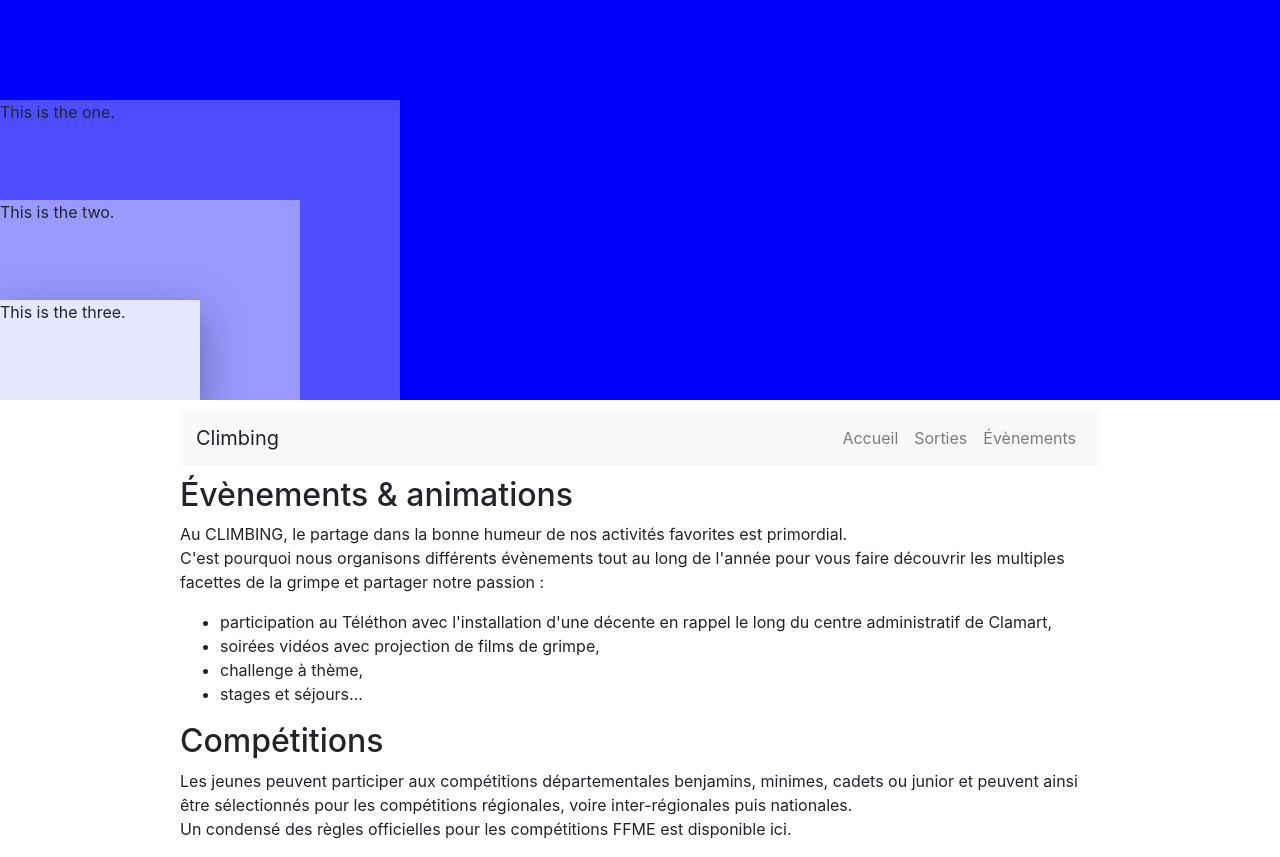
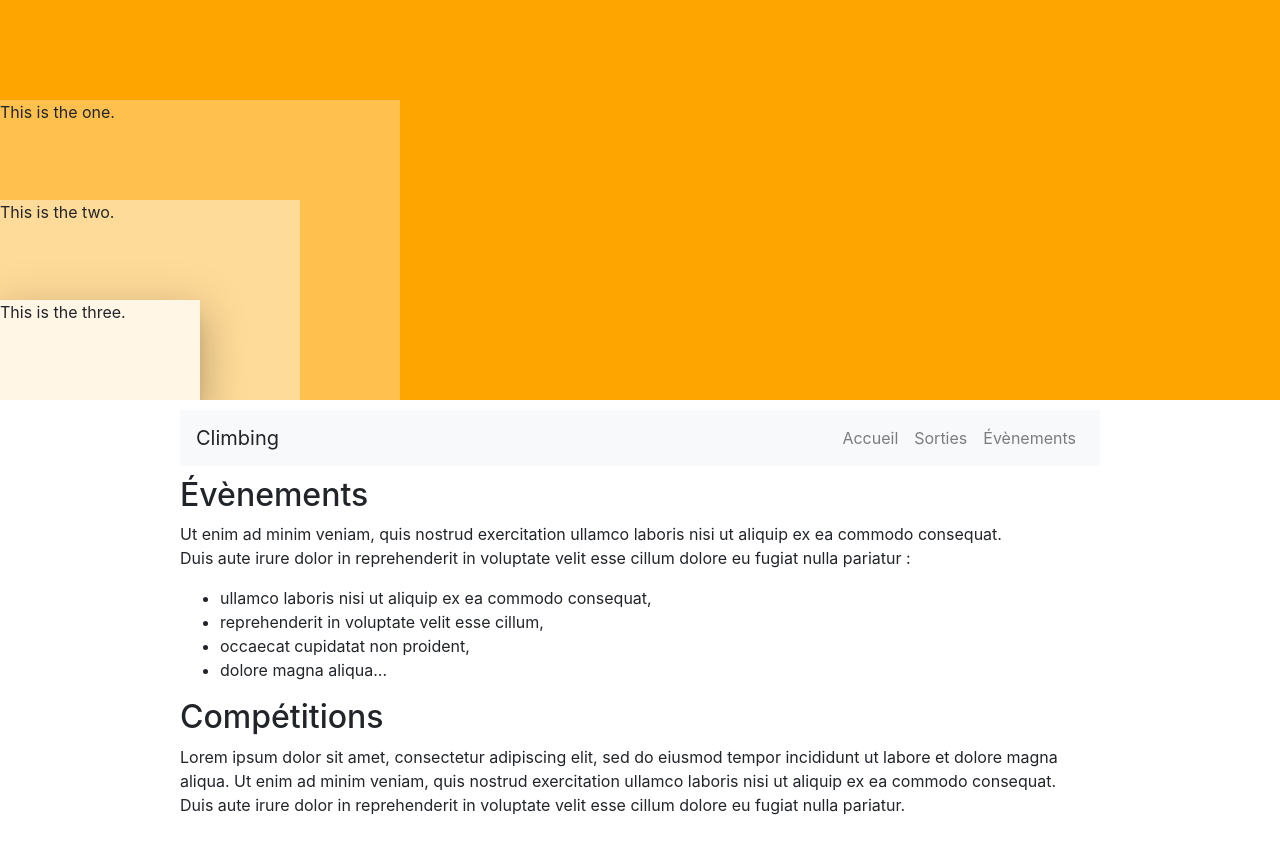
Before and after one commit to yve5/climbing, a React (Create React App) app: page /#/evenements in a window 1280 px wide. After the commit the page ends 833 px from the top, so only its background shows below. Built offline with nearby package versions, Linux system fonts and the light colour scheme.

Commit message:
Parallax Header

```diff
--- a/src/App.js
+++ b/src/App.js
@@ -5,7 +5,7 @@
 import Accueil from './Features/Accueil/Accueil';
 import Sorties from './Features/Sorties/Sorties';
 import Evenements from './Features/Evenements/Evenements';
-import Parallax from './Features/Parallax/Parallax';
+import ParallaxHeader from './Features/ParallaxHeader/ParallaxHeader';
 
 import {
   Container,
@@ -38,7 +38,7 @@
   render() {
     return (
       <div>
-        <Parallax />
+        <ParallaxHeader />
         <HashRouter>
           <Container className="App">
             <Row>
--- a/src/Features/Accueil/Accueil.js
+++ b/src/Features/Accueil/Accueil.js
@@ -57,23 +57,21 @@
         </Row>
 
         <p>
-          Au CLIMBING, nous souhaitons vous faire découvrir les multiples facettes de l'escalade.
+          Lorem ipsum dolor sit amet, consectetur adipiscing elit, sed do eiusmod tempor.
         </p>
 
         <p>
-          En complément de nos entrainements en salle, nous proposons des sorties à la journée en falaise et des stages sur plusieurs jours (escalade et canyonisme).
+          Excepteur sint occaecat cupidatat non proident, sunt in culpa qui officia deserunt mollit anim id est laborum.
         </p>
 
         <Alert color="success">
-          Les inscriptions pour les adultes commenceront au forum des associations au stade Hunebelle le 8 septembre 2018.
-          Pour les jeunes, il reste peu de place pour le samedi matin, Contactez-nous par courriel avant de remplir les papiers d'inscription afin de réserver un créneau.
-          Le créneau 10-12ans est complet. Vous pouvez cependant nous contacter pour être mis sur liste d'attente pour l'année prochaine.
-          Les documents d'inscription 2018-2019 sont en ligne pour les jeunes et les adultes.
-          Pour les réinscriprions, une préinscription n'est pas nécessaire.
+          Lorem ipsum dolor sit amet, consectetur adipiscing elit, sed do eiusmod tempor incididunt ut labore et dolore magna aliqua. Ut enim ad minim veniam, quis nostrud exercitation ullamco laboris nisi ut aliquip ex ea commodo consequat. Duis aute irure dolor in reprehenderit in voluptate velit esse cillum dolore eu fugiat nulla pariatur. Excepteur sint occaecat cupidatat non proident, sunt in culpa qui officia deserunt mollit anim id est laborum.
+
+          Lorem ipsum dolor sit amet, consectetur adipiscing elit, sed do eiusmod tempor incididunt ut labore et dolore magna aliqua. Ut enim ad minim veniam, quis nostrud exercitation ullamco laboris nisi ut aliquip ex ea commodo consequat. Duis aute irure dolor in reprehenderit in voluptate velit esse cillum dolore eu fugiat nulla pariatur. Excepteur sint occaecat cupidatat non proident, sunt in culpa qui officia deserunt mollit anim id est laborum.
         </Alert>
 
         <p>
-          D'autres infos sur la vie du club sont regroupées par là... et vous pouvez également nous retrouver sur le groupe facebook du club pour discuter de l'actualité du club ou organiser vos sorties ! Les documents d'inscriptions sont déja en ligne dans la rubrique Adhésion.
+          Lorem ipsum dolor sit amet, consectetur adipiscing elit, sed do eiusmod tempor incididunt ut labore et dolore magna aliqua. Ut enim ad minim veniam, quis nostrud exercitation ullamco laboris nisi ut aliquip ex ea commodo consequat. Duis aute irure dolor in reprehenderit in voluptate velit esse cillum dolore eu fugiat nulla pariatur. Excepteur sint occaecat cupidatat non proident, sunt in culpa qui officia deserunt mollit anim id est laborum.
         </p>
       </div>
     );
--- a/src/Features/Evenements/Evenements.js
+++ b/src/Features/Evenements/Evenements.js
@@ -4,25 +4,25 @@
   render() {
     return (
       <div>
-        <h2>Évènements & animations</h2>
+        <h2>Évènements</h2>
         <p>
-          Au CLIMBING, le partage dans la bonne humeur de nos activités favorites est primordial.
+          Ut enim ad minim veniam, quis nostrud exercitation ullamco laboris nisi ut aliquip ex ea commodo consequat.
           <br />
-          C'est pourquoi nous organisons différents évènements tout au long de l'année pour vous faire découvrir les multiples facettes de la grimpe et partager notre passion :
+          Duis aute irure dolor in reprehenderit in voluptate velit esse cillum dolore eu fugiat nulla pariatur :
         </p>
 
         <ul>
-          <li>participation au Téléthon avec l'installation d'une décente en rappel le long du centre administratif de Clamart,</li>
-          <li>soirées vidéos avec projection de films de grimpe,</li>
-          <li>challenge à thème,</li>
-          <li>stages et séjours...</li>
+          <li>ullamco laboris nisi ut aliquip ex ea commodo consequat,</li>
+          <li>reprehenderit in voluptate velit esse cillum,</li>
+          <li>occaecat cupidatat non proident,</li>
+          <li>dolore magna aliqua...</li>
         </ul>
 
         <h2>Compétitions</h2>
         <p>
-          Les jeunes peuvent participer aux compétitions départementales benjamins, minimes, cadets ou junior et peuvent ainsi être sélectionnés pour les compétitions régionales, voire inter-régionales puis nationales.
+          Lorem ipsum dolor sit amet, consectetur adipiscing elit, sed do eiusmod tempor incididunt ut labore et dolore magna aliqua. Ut enim ad minim veniam, quis nostrud exercitation ullamco laboris nisi ut aliquip ex ea commodo consequat.
           <br />
-          Un condensé des règles officielles pour les compétitions FFME est disponible ici.
+          Duis aute irure dolor in reprehenderit in voluptate velit esse cillum dolore eu fugiat nulla pariatur.
         </p>
       </div>
     );
--- a/src/Features/Parallax/Parallax.js
+++ b/src/Features/ParallaxHeader/ParallaxHeader.js
@@ -1,7 +1,7 @@
 import React, { Component } from 'react';
-import './Parallax.scss';
+import './ParallaxHeader.scss';
 
-class Parallax extends Component {
+class ParallaxHeader extends Component {
   constructor(props) {
     super(props);
 
@@ -26,9 +26,9 @@
 
   render() {
     return (
-      <div className="parallax">
+      <div className="parallaxHeader">
         <div
-          className="parallax__layer"
+          className="parallaxHeader__layer"
           style={{
             'transform': 'translateY(' + Math.round(this.state.scrolled * 0.8) + 'px)',
           }}
@@ -36,7 +36,7 @@
           This is the one.
           </div>
         <div
-          className="parallax__layer parallax__layer--two"
+          className="parallaxHeader__layer parallaxHeader__layer--two"
           style={{
             'transform': 'translateY(' + Math.round(this.state.scrolled * 0.4) + 'px)',
           }}
@@ -44,7 +44,7 @@
           This is the two.
         </div>
         <div
-          className="parallax__layer parallax__layer--three"
+          className="parallaxHeader__layer parallaxHeader__layer--three"
           style={{
             'transform': 'translateY(' + Math.round(this.state.scrolled * 0.2) + 'px)',
           }}
@@ -56,4 +56,4 @@
   }
 }
 
-export default Parallax;
+export default ParallaxHeader;
--- a/src/Features/Parallax/Parallax.scss
+++ b/src/Features/ParallaxHeader/ParallaxHeader.scss
@@ -1,5 +1,5 @@
-.parallax {
-  $main-color: blue;
+.parallaxHeader {
+  $main-color: orange;
 
   background-color: lighten($main-color, 0%);
   box-sizing: border-box;
--- a/src/Features/Sorties/Sorties.js
+++ b/src/Features/Sorties/Sorties.js
@@ -4,92 +4,60 @@
   render() {
     return (
       <div>
-        <h2>Calendrier des sorties escalade 2018 / 2019</h2>
+        <h2>Duis aute irure dolor in reprehenderit</h2>
         <p>
-          Les sorties ne sont jamais annulées. Si besoin, nous changeons
-          de destination en fonction de la météo.
-          <br />
-          Toutes les sorties sont encadrées par des moniteurs diplômés.
+          Lorem ipsum dolor sit amet, consectetur adipiscing elit, sed do eiusmod tempor incididunt ut labore et dolore magna aliqua. Ut enim ad minim veniam, quis nostrud exercitation ullamco laboris nisi ut aliquip ex ea commodo consequat. Duis aute irure dolor in reprehenderit in voluptate velit esse cillum dolore eu fugiat nulla pariatur. Excepteur sint occaecat cupidatat non proident, sunt in culpa qui officia deserunt mollit anim id est laborum.
+
+          Lorem ipsum dolor sit amet, consectetur adipiscing elit, sed do eiusmod tempor incididunt ut labore et dolore magna aliqua. Ut enim ad minim veniam, quis nostrud exercitation ullamco laboris nisi ut aliquip ex ea commodo consequat. Duis aute irure dolor in reprehenderit in voluptate velit esse cillum dolore eu fugiat nulla pariatur. Excepteur sint occaecat cupidatat non proident, sunt in culpa qui officia deserunt mollit anim id est laborum.
         </p>
 
-        <h2>Sorties en sites naturels</h2>
+        <h2>Duis aute irure dolor in reprehenderit</h2>
         <p>
-          L'escalade ne se pratique pas que sur de la résine ! Le mieux est de grimper le plus souvent possible sur du rocher. Toutes les roches permettent des préhensions différentes et donc une escalade différente.
+          Lorem ipsum dolor sit amet, consectetur adipiscing elit, sed do eiusmod tempor incididunt ut labore et dolore magna aliqua. Ut enim ad minim veniam, quis nostrud exercitation ullamco laboris nisi ut aliquip ex ea commodo consequat. Duis aute irure dolor in reprehenderit in voluptate velit esse cillum dolore eu fugiat nulla pariatur. Excepteur sint occaecat cupidatat non proident, sunt in culpa qui officia deserunt mollit anim id est laborum.
+
+          Lorem ipsum dolor sit amet, consectetur adipiscing elit, sed do eiusmod tempor incididunt ut labore et dolore magna aliqua. Ut enim ad minim veniam, quis nostrud exercitation ullamco laboris nisi ut aliquip ex ea commodo consequat. Duis aute irure dolor in reprehenderit in voluptate velit esse cillum dolore eu fugiat nulla pariatur. Excepteur sint occaecat cupidatat non proident, sunt in culpa qui officia deserunt mollit anim id est laborum.
         </p>
 
+        <h2>Duis aute irure dolor in reprehenderit</h2>
         <p>
-          Pour cette raison, le CLIMBING organise une sortie en site naturel chaque mois ainsi que plusieurs week-end et stages dans l'année:
+          Lorem ipsum dolor sit amet, consectetur adipiscing elit, sed do eiusmod tempor incididunt ut labore et dolore magna aliqua. Ut enim ad minim veniam, quis nostrud exercitation ullamco laboris nisi ut aliquip ex ea commodo consequat. Duis aute irure dolor in reprehenderit in voluptate velit esse cillum dolore eu fugiat nulla pariatur. Excepteur sint occaecat cupidatat non proident, sunt in culpa qui officia deserunt mollit anim id est laborum.
+
+          Lorem ipsum dolor sit amet, consectetur adipiscing elit, sed do eiusmod tempor incididunt ut labore et dolore magna aliqua. Ut enim ad minim veniam, quis nostrud exercitation ullamco laboris nisi ut aliquip ex ea commodo consequat. Duis aute irure dolor in reprehenderit in voluptate velit esse cillum dolore eu fugiat nulla pariatur. Excepteur sint occaecat cupidatat non proident, sunt in culpa qui officia deserunt mollit anim id est laborum.
         </p>
 
-        <ul>
-          <li>Sorties en falaises</li>
-          <li>Sorties bloc</li>
-          <li>Week-end et stages d'escalade</li>
-        </ul>
+        <h2>Duis aute irure dolor in reprehenderit</h2>
+        <p>
+          Lorem ipsum dolor sit amet, consectetur adipiscing elit, sed do eiusmod tempor incididunt ut labore et dolore magna aliqua. Ut enim ad minim veniam, quis nostrud exercitation ullamco laboris nisi ut aliquip ex ea commodo consequat. Duis aute irure dolor in reprehenderit in voluptate velit esse cillum dolore eu fugiat nulla pariatur. Excepteur sint occaecat cupidatat non proident, sunt in culpa qui officia deserunt mollit anim id est laborum.
 
-        <p>
-          Les sorties se font généralement avec un car ou par co-voiturage.
+          Lorem ipsum dolor sit amet, consectetur adipiscing elit, sed do eiusmod tempor incididunt ut labore et dolore magna aliqua. Ut enim ad minim veniam, quis nostrud exercitation ullamco laboris nisi ut aliquip ex ea commodo consequat. Duis aute irure dolor in reprehenderit in voluptate velit esse cillum dolore eu fugiat nulla pariatur. Excepteur sint occaecat cupidatat non proident, sunt in culpa qui officia deserunt mollit anim id est laborum.
         </p>
 
+        <h2>Duis aute irure dolor in reprehenderit</h2>
         <p>
-          Les départs et les retours se font toujours place Ferrari à Clamart (heure donnée à titre indicatif):
+          Lorem ipsum dolor sit amet, consectetur adipiscing elit, sed do eiusmod tempor incididunt ut labore et dolore magna aliqua. Ut enim ad minim veniam, quis nostrud exercitation ullamco laboris nisi ut aliquip ex ea commodo consequat. Duis aute irure dolor in reprehenderit in voluptate velit esse cillum dolore eu fugiat nulla pariatur. Excepteur sint occaecat cupidatat non proident, sunt in culpa qui officia deserunt mollit anim id est laborum.
+
+          Lorem ipsum dolor sit amet, consectetur adipiscing elit, sed do eiusmod tempor incididunt ut labore et dolore magna aliqua. Ut enim ad minim veniam, quis nostrud exercitation ullamco laboris nisi ut aliquip ex ea commodo consequat. Duis aute irure dolor in reprehenderit in voluptate velit esse cillum dolore eu fugiat nulla pariatur. Excepteur sint occaecat cupidatat non proident, sunt in culpa qui officia deserunt mollit anim id est laborum.
         </p>
 
-        <ul>
-          <li>Départ à 9H00, retour vers 18H00 pour les sorties à Fontainebleau.</li>
-          <li>Départ à 8H00, retour vers 20H00 pour les sorties en falaise.</li>
-        </ul>
+        <h2>Duis aute irure dolor in reprehenderit</h2>
+        <p>
+          Lorem ipsum dolor sit amet, consectetur adipiscing elit, sed do eiusmod tempor incididunt ut labore et dolore magna aliqua. Ut enim ad minim veniam, quis nostrud exercitation ullamco laboris nisi ut aliquip ex ea commodo consequat. Duis aute irure dolor in reprehenderit in voluptate velit esse cillum dolore eu fugiat nulla pariatur. Excepteur sint occaecat cupidatat non proident, sunt in culpa qui officia deserunt mollit anim id est laborum.
 
-        <p>
-          Les participants doivent être munis de vêtements adaptés à l'activité et à la saison, notamment de chaussures de randonnée, de vêtements chauds et imperméables. Ils doivent également prévoir leur repas de midi (pique-nique), boissons en quantité suffisante (au minimum 1 litre), et leur matériel personnel d'escalade (voir la page "sécurité et matériel").
+          Lorem ipsum dolor sit amet, consectetur adipiscing elit, sed do eiusmod tempor incididunt ut labore et dolore magna aliqua. Ut enim ad minim veniam, quis nostrud exercitation ullamco laboris nisi ut aliquip ex ea commodo consequat. Duis aute irure dolor in reprehenderit in voluptate velit esse cillum dolore eu fugiat nulla pariatur. Excepteur sint occaecat cupidatat non proident, sunt in culpa qui officia deserunt mollit anim id est laborum.
         </p>
 
-        <h2>Sorties à Fontainebleau</h2>
+        <h2>Duis aute irure dolor in reprehenderit</h2>
         <p>
-          À titre indicatif, elles ont lieu en novembre, décembre, janvier et février.
-          <br />
-          Le lieu exact est déterminé le matin même en fonction du temps.
-          <br />
-          Pour le bloc, il faut prévoir chaussons, magnésie et crash-pad (si vous en avez un).
-          <br />
-          Le pique-nique n'est pas fourni par le club pour ces sorties.
+          Lorem ipsum dolor sit amet, consectetur adipiscing elit, sed do eiusmod tempor incididunt ut labore et dolore magna aliqua. Ut enim ad minim veniam, quis nostrud exercitation ullamco laboris nisi ut aliquip ex ea commodo consequat. Duis aute irure dolor in reprehenderit in voluptate velit esse cillum dolore eu fugiat nulla pariatur. Excepteur sint occaecat cupidatat non proident, sunt in culpa qui officia deserunt mollit anim id est laborum.
+
+          Lorem ipsum dolor sit amet, consectetur adipiscing elit, sed do eiusmod tempor incididunt ut labore et dolore magna aliqua. Ut enim ad minim veniam, quis nostrud exercitation ullamco laboris nisi ut aliquip ex ea commodo consequat. Duis aute irure dolor in reprehenderit in voluptate velit esse cillum dolore eu fugiat nulla pariatur. Excepteur sint occaecat cupidatat non proident, sunt in culpa qui officia deserunt mollit anim id est laborum.
         </p>
 
-        <h2>Sorties en falaises</h2>
+        <h2>Duis aute irure dolor in reprehenderit</h2>
         <p>
-          Elles ont généralement lieu en octobre, mars, avril et juin.
-          <br />
-          Un week-end en camping est organisé en mai pour les jeunes.
-          <br />
-          Pour les adultes, un ou deux week-ends avec hébergement en camping ou en gîte sont organisés.
-        </p>
+          Lorem ipsum dolor sit amet, consectetur adipiscing elit, sed do eiusmod tempor incididunt ut labore et dolore magna aliqua. Ut enim ad minim veniam, quis nostrud exercitation ullamco laboris nisi ut aliquip ex ea commodo consequat. Duis aute irure dolor in reprehenderit in voluptate velit esse cillum dolore eu fugiat nulla pariatur. Excepteur sint occaecat cupidatat non proident, sunt in culpa qui officia deserunt mollit anim id est laborum.
 
-        <p>
-          Les sites choisis sont le plus souvent en Bourgogne (Cormot, Vieux Château, Le Saussois, Saffres...), mais d'autres sites d'escalade en Normandie (Clécy), en Champagne (Vertus) ou en Mayenne (Saulges) font également partis des sites visités lors des sorties.
-        </p>
-
-        <p>
-          Attention ! Le port du casque est obligatoire en falaise. Il est fourni par le Club (merci d'apporter le vôtre, si vous en possédez un).
-        </p>
-
-        <h2>Sorties sur plusieurs jours</h2>
-        <p>
-          La section organise ponctuellement des sorties sur plusieurs jours qui vont du simple week-end en montagne à des stages de perfectionnement en France ou à l'étranger et propose des stages et des séances d'initiation à diverses activités (via ferrata, glacier, canyonisme...).
-          <br />
-          Les conditions de participation (âge, niveau...) sont fixées au cas par cas.
-        </p>
-
-        <h2>Participation aux frais et organisation</h2>
-        <p>
-          Les sorties sur une journée sont gratuites, le club prend en charge les frais de transport par car et rembourse les frais d'essence et de péage dans les cas où un co-voiturage doit être organisé.
-        </p>
-
-        <p>
-          Chaque participant apporte son pique-nique mais les gâteaux maisons sont toujours appréciés et permettent de partager un moment convivial .
-        </p>
-
-        <p>
-          Pour les sorties sur plusieurs jours, les participants contribuent aux frais de repas et d'hébergement : à titre indicatif, en 2018, la participation demandée par personne lors du WE adultes de 5 jours à la Jonte (hébergement en gîte, repas, transport et encadrement compris) était de 200&euro;.
+          Lorem ipsum dolor sit amet, consectetur adipiscing elit, sed do eiusmod tempor incididunt ut labore et dolore magna aliqua. Ut enim ad minim veniam, quis nostrud exercitation ullamco laboris nisi ut aliquip ex ea commodo consequat. Duis aute irure dolor in reprehenderit in voluptate velit esse cillum dolore eu fugiat nulla pariatur. Excepteur sint occaecat cupidatat non proident, sunt in culpa qui officia deserunt mollit anim id est laborum.
         </p>
       </div>
     );
```
Also changed, not shown: 1 other file (tests, documents, lock files or other folders).
